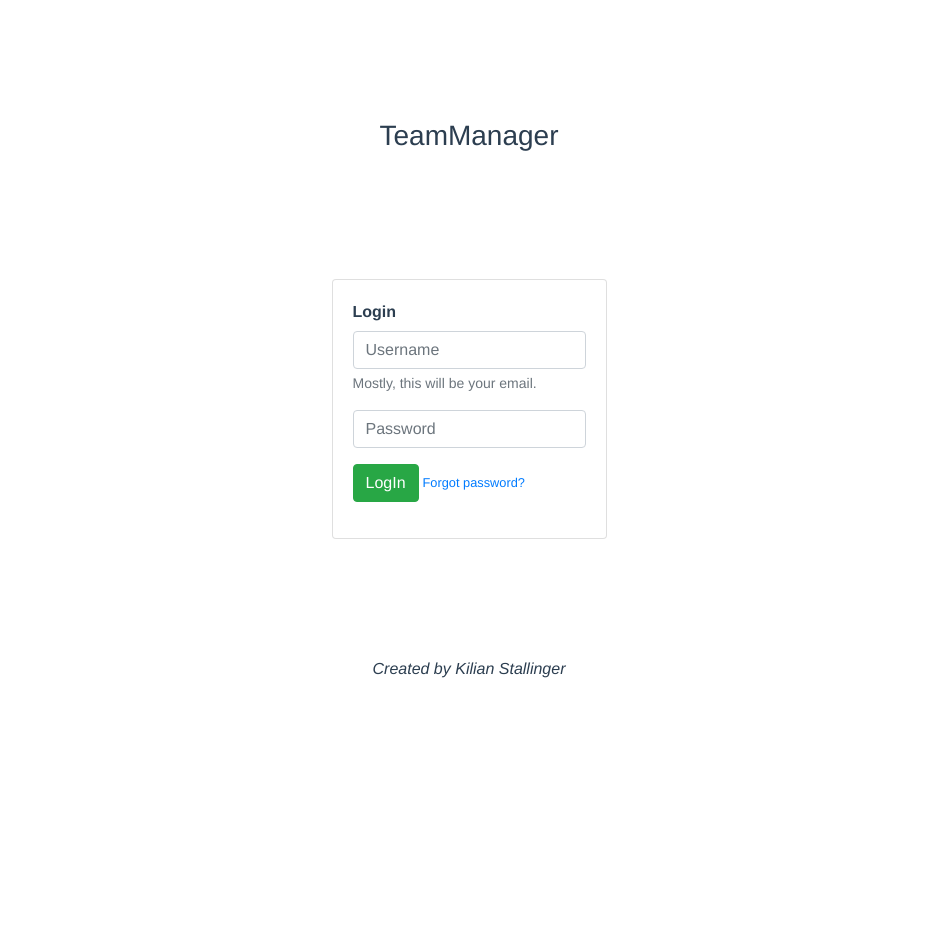
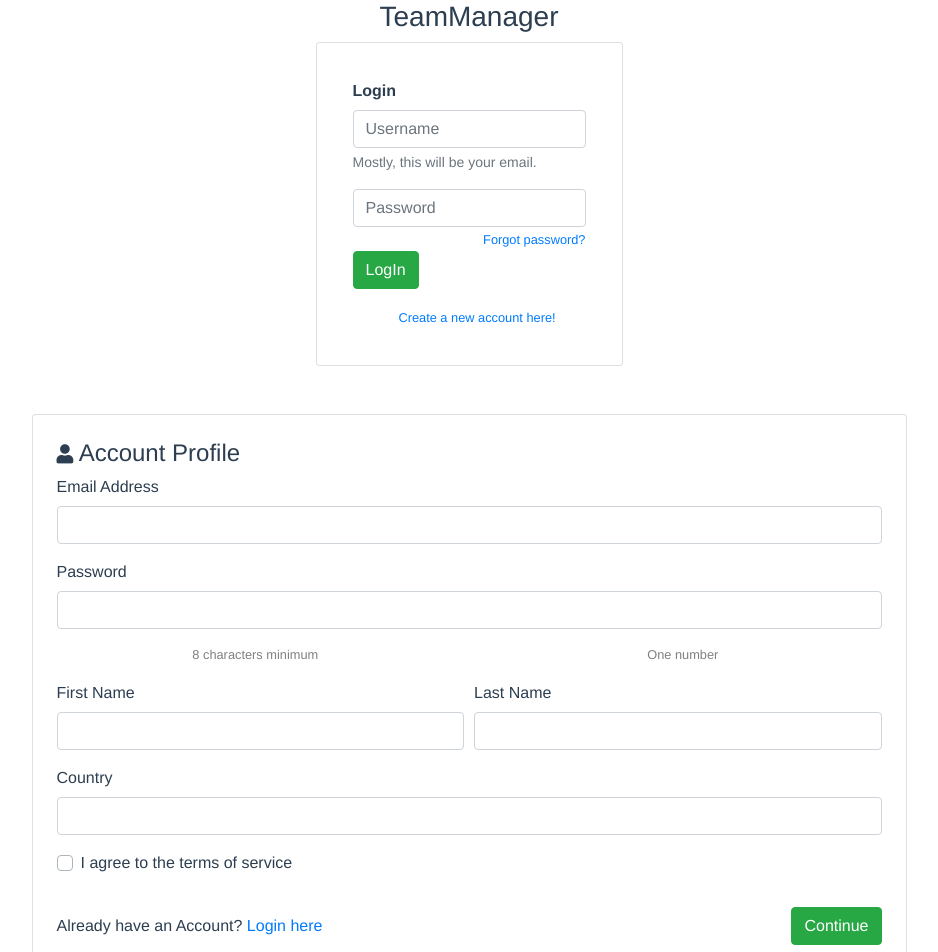
Before and after one commit to kilianstallz/TeamClient, a Vue app: page /login in a window 1280 px wide. Shown: the top 952 px of the page, without its empty margins (171-1109 px from the left). Before the commit the page ends 800 px from the top, so only its background shows below. Built offline with nearby package versions, Linux system fonts and the light colour scheme.

Commit message:
Reset Password || Auth page styles

```diff
--- a/public/index.html
+++ b/public/index.html
@@ -6,6 +6,7 @@
     <meta name="viewport" content="width=device-width,initial-scale=1.0">
     <link rel="icon" href="<%= BASE_URL %>favicon.ico">
     <title>teamclient</title>
+    <link rel="stylesheet" href="https://use.fontawesome.com/releases/v5.8.1/css/all.css" integrity="sha384-50oBUHEmvpQ+1lW4y57PTFmhCaXp0ML5d60M1M7uH2+nqUivzIebhndOJK28anvf" crossorigin="anonymous">
   </head>
   <body>
     <noscript>
--- a/src/_services/user.service.js
+++ b/src/_services/user.service.js
@@ -47,6 +47,40 @@ const UserService = {
   },
 
   /**
+     * Login the user and store the access token to TokenService.
+     *
+     * @returns access_token
+     * @throws AuthenticationError
+    **/
+  signup: async function (email, password) {
+    const requestData = {
+      method: 'post',
+      url: '/o/auth/signup',
+      data: {
+        user: {
+          email,
+          password
+        }
+      }
+    }
+
+    try {
+      const response = await ApiService.customRequest(requestData)
+
+      TokenService.saveToken(response.data.user.token)
+      ApiService.setHeader()
+
+      ApiService.mount401Interceptor()
+
+      // Return Token
+      return response.data.user.token
+    } catch (error) {
+      const { message } = error.response.data.info.errors
+      throw new AuthenticationError(error.response.status, message)
+    }
+  },
+
+  /**
      * Logout the current user by removing the token from storage.
      *
      * Will also remove `Authorization Bearer <token>` header from future requests.
--- a/src/_store/auth.module.js
+++ b/src/_store/auth.module.js
@@ -49,6 +49,26 @@ const actions = {
     }
   },
 
+  async signup ({ commit }, { email, password }) {
+    commit('loginRequest')
+
+    try {
+      const token = await UserService.signup(email, password)
+      commit('loginSuccess', token)
+
+      // Redirect the user to the page he first tried to visit or to the home view
+      router.push('/')
+
+      return true
+    } catch (e) {
+      if (e instanceof AuthenticationError) {
+        commit('loginError', { errorCode: e.errorCode, errorMessage: e.message })
+      }
+
+      return false
+    }
+  },
+
   logout ({ commit }) {
     UserService.logout()
     commit('logoutSuccess')
--- a/src/router.js
+++ b/src/router.js
@@ -48,7 +48,7 @@ router.beforeEach((to, from, next) => {
   if (!isPublic && !loggedIn) {
     return next({
       path: '/login',
-      query: { redirect: to.fullPath } // Store the full path to redirect the user to after login
+      query: { method: 'login', redirect: to.fullPath } // Store the full path to redirect the user to after login
     })
   }
 
--- a/src/views/Authentication.vue
+++ b/src/views/Authentication.vue
@@ -1,11 +1,10 @@
 <template>
   <div class="container-fluid wrapper">
     <h3>TeamManager</h3>
-    <b-card>
-      <b-alert
-        :show="authenticationError !== ''"
-        variant="danger"
-      >{{ authenticationError }}</b-alert>
+
+    <!-- Login Card -->
+    <b-card class="p-3" v-if="authMethod">
+      <b-alert :show="authenticationError !== ''" variant="danger">{{ authenticationError }}</b-alert>
       <b-form @submit.prevent="handleSubmit">
         <b-form-group
           id="email"
@@ -23,6 +22,59 @@
           ></b-form-input>
         </b-form-group>
 
+        <b-form-group id="password" class="mb-0">
+          <b-form-input
+            id="password-input"
+            placeholder="Password"
+            v-model="password"
+            type="password"
+            required
+          ></b-form-input>
+        </b-form-group>
+
+        <b-form-group class="m-0 p-0 text-right">
+          <a href="#" class="ml-1" style="font-size: .8rem;">Forgot password?</a>
+        </b-form-group>
+
+        <b-form-group v-if="!authenticating" class="align-items-center">
+          <b-button type="submit" variant="success">LogIn</b-button>
+        </b-form-group>
+
+        <b-form-group v-else style="text-align: center;">
+          <b-spinner variant="success" type="grow"></b-spinner>
+        </b-form-group>
+
+        <b-form-group class="m-0 p-0 text-center">
+          <router-link
+            :to="{ path: '/login', query: { method: 'register', redirect: $route.query.redirect }}"
+            class="ml-3"
+            style="font-size: .8rem;"
+          >Create a new account here!</router-link>
+        </b-form-group>
+      </b-form>
+    </b-card>
+
+    <!-- Register Card -->
+    <b-card class="p-3 pb-0" v-if="!authMethod">
+      <b-alert :show="authenticationError !== ''" variant="danger">{{ authenticationError }}</b-alert>
+      <b-alert :show="passwordRepeatError" variant="danger">Your passwords have to match!</b-alert>
+      <b-form @submit.prevent="handleRegister">
+        <b-form-group
+          id="email"
+          label="Sign Up"
+          for="email-input"
+          style="font-weight: bold;"
+          description="Others will see this email to contact you!"
+        >
+          <b-form-input
+            id="email-input"
+            placeholder="Your Email here..."
+            v-model="email"
+            type="email"
+            required
+          ></b-form-input>
+        </b-form-group>
+
         <b-form-group id="password">
           <b-form-input
             id="password-input"
@@ -33,36 +85,116 @@
           ></b-form-input>
         </b-form-group>
 
-        <b-form-group
-          v-if="!authenticating"
-          class="align-items-center"
-        >
-          <b-button
-            type="submit"
-            variant="success"
-          >LogIn</b-button>
-          <a
-            href="#"
-            class="ml-1"
-            style="font-size: .8rem;"
-          >Forgot password?</a>
+        <b-form-group id="password-repeat" class="mb-0">
+          <b-form-input
+            id="password-repeat-input"
+            placeholder="Repeat Password..."
+            v-model="passwordRepeat"
+            type="password"
+            required
+          ></b-form-input>
         </b-form-group>
 
-        <b-form-group
-          v-else
-          style="text-align: center;"
-        >
-          <b-spinner
-            variant="success"
-            type="grow"
-          ></b-spinner>
+        <b-form-group class="m-0 p-0 text-right">
+          <router-link
+            :to="{ path: '/login', query: { method: 'login', redirect: $route.query.redirect }}"
+            class="ml-3"
+            style="font-size: .8rem;"
+          >Or login here!</router-link>
         </b-form-group>
 
+        <b-form-group v-if="!authenticating" class="align-items-center">
+          <b-button type="submit" variant="success">Submit</b-button>
+        </b-form-group>
+
+        <b-form-group v-else style="text-align: center;">
+          <b-spinner variant="success" type="grow"></b-spinner>
+        </b-form-group>
+
+        <b-form-group class="mb-1">
+          <a style="font-size: .8rem;" href="#">Privacy Policity</a>
+        </b-form-group>
       </b-form>
     </b-card>
 
+    <!-- Register Full -->
+    <b-card class="p-1 mt-5" style="min-width: 70%;">
+      <h4>
+        <i class="fas fa-user" style="font-size: 1.2rem;"></i> Account Profile
+      </h4>
+      <!-- EMAIL -->
+      <b-form-row>
+        <b-col cols="12">
+          <b-form-group label="Email Address">
+            <b-form-input type="text" placeholder></b-form-input>
+          </b-form-group>
+        </b-col>
+      </b-form-row>
+      <!-- Email END -->
+      <!-- Password -->
+      <b-form-row>
+        <b-col cols="12">
+          <b-form-group label="Password">
+            <b-form-input type="text" placeholder></b-form-input>
+          </b-form-group>
+        </b-col>
+      </b-form-row>
+      <!-- Password END -->
+      <!-- Password Label-->
+      <b-row style="font-size: .8rem; color: gray; text-align: center;" class="mb-3">
+        <b-col cols="6">
+          <span>8 characters minimum</span>
+        </b-col>
+        <b-col cols="6">
+          <span>One number</span>
+        </b-col>
+      </b-row>
+      <!-- Password Label END -->
+      <!-- Name -->
+      <b-form-row>
+        <b-col cols="6">
+          <b-form-group label="First Name">
+            <b-form-input></b-form-input>
+          </b-form-group>
+        </b-col>
+        <b-col cols="6">
+          <b-form-group label="Last Name">
+            <b-form-input></b-form-input>
+          </b-form-group>
+        </b-col>
+      </b-form-row>
+      <!-- Name END -->
+      <!-- Country -->
+      <b-form-row>
+        <b-col cols="12">
+          <b-form-group label="Country">
+            <b-form-input type="text" placeholder></b-form-input>
+          </b-form-group>
+        </b-col>
+      </b-form-row>
+      <!-- Country END -->
+      <!-- Checkboxes -->
+      <b-form-row>
+        <b-col cols="12">
+          <b-form-group>
+            <b-form-checkbox>I agree to the terms of service</b-form-checkbox>
+          </b-form-group>
+        </b-col>
+      </b-form-row>
+      <!-- Checkboxes END -->
+      <!-- Sumbit -->
+      <b-form-row>
+        <b-col cols="12">
+          <div class="d-flex justify-content-between align-items-center mt-3">
+            <span>Already have an Account? <a href="#" @click="toLoginPage">Login here</a></span>
+            <b-button type="submit" variant="success">Continue</b-button>
+          </div>
+        </b-col>
+      </b-form-row>
+      <!-- Submit END -->
+    </b-card>
+
     <i>Created by Kilian Stallinger</i>
-
   </div>
 </template>
 
@@ -73,7 +205,9 @@ export default {
   data () {
     return {
       email: '',
-      password: ''
+      password: '',
+      passwordRepeat: '',
+      passwordRepeatError: false
     }
   },
   computed: {
@@ -81,10 +215,15 @@ export default {
       'authenticating',
       'authenticationError',
       'authenticationErrorCode'
-    ])
+    ]),
+    authMethod () {
+      const method = this.$route.query.method
+      if (method === 'register') return false
+      else return true
+    }
   },
   methods: {
-    ...mapActions('auth', ['login']),
+    ...mapActions('auth', ['login', 'signup']),
     handleSubmit () {
       // Perform a simple validation that email and password have been typed in
       // eslint-disable-next-line
@@ -92,6 +231,27 @@ export default {
         this.login({ email: this.email, password: this.password })
         this.password = ''
       }
+    },
+    handleRegister () {
+      // Perform simple validation
+      this.passwordRepeatError = false
+      // eslint-disable-next-line
+      if (
+        this.email !== '' &&
+        this.password !== '' &&
+        this.password === this.passwordRepeat
+      ) {
+        this.signup({ email: this.email, password: this.password })
+        this.password = ''
+        this.passwordRepeat = ''
+      } else if (this.password !== this.passwordRepeat) {
+        this.passwordRepeatError = true
+        this.password = ''
+        this.passwordRepeat = ''
+      }
+    },
+    toLoginPage () {
+      this.$router.push({ path: '/login', query: { method: 'login', redirect: this.$route.query.redirect } })
     }
   }
 }
--- a/src/views/Home.vue
+++ b/src/views/Home.vue
@@ -1,18 +1,28 @@
 <template>
   <div class="home">
-    <img alt="Vue logo" src="../assets/logo.png">
-    <HelloWorld msg="Welcome to Your Vue.js App"/>
+    <b-navbar toggleable="lg" type="dark" variant="dark">
+      <div class="container">
+        <b-navbar-brand>TM</b-navbar-brand>
+
+        <b-navbar-toggle target="nav-collapse"></b-navbar-toggle>
+
+        <b-collapse id="nav-collapse" is-nav>
+          <b-navbar-nav class="ml-auto">
+            <b-nav-item>Link</b-nav-item>
+            <b-nav-item>Link</b-nav-item>
+            <b-nav-item>Link</b-nav-item>
+            <b-nav-item>Link</b-nav-item>
+          </b-navbar-nav>
+        </b-collapse>
+
+      </div>
+    </b-navbar>
   </div>
 </template>
 
 <script>
-// @ is an alias to /src
-import HelloWorld from '@/components/HelloWorld.vue'
 
 export default {
-  name: 'home',
-  components: {
-    HelloWorld
-  }
+  name: 'home'
 }
 </script>
```
Also changed, not shown: src/views/ResetPassword.vue (added, +46 -0 lines).
